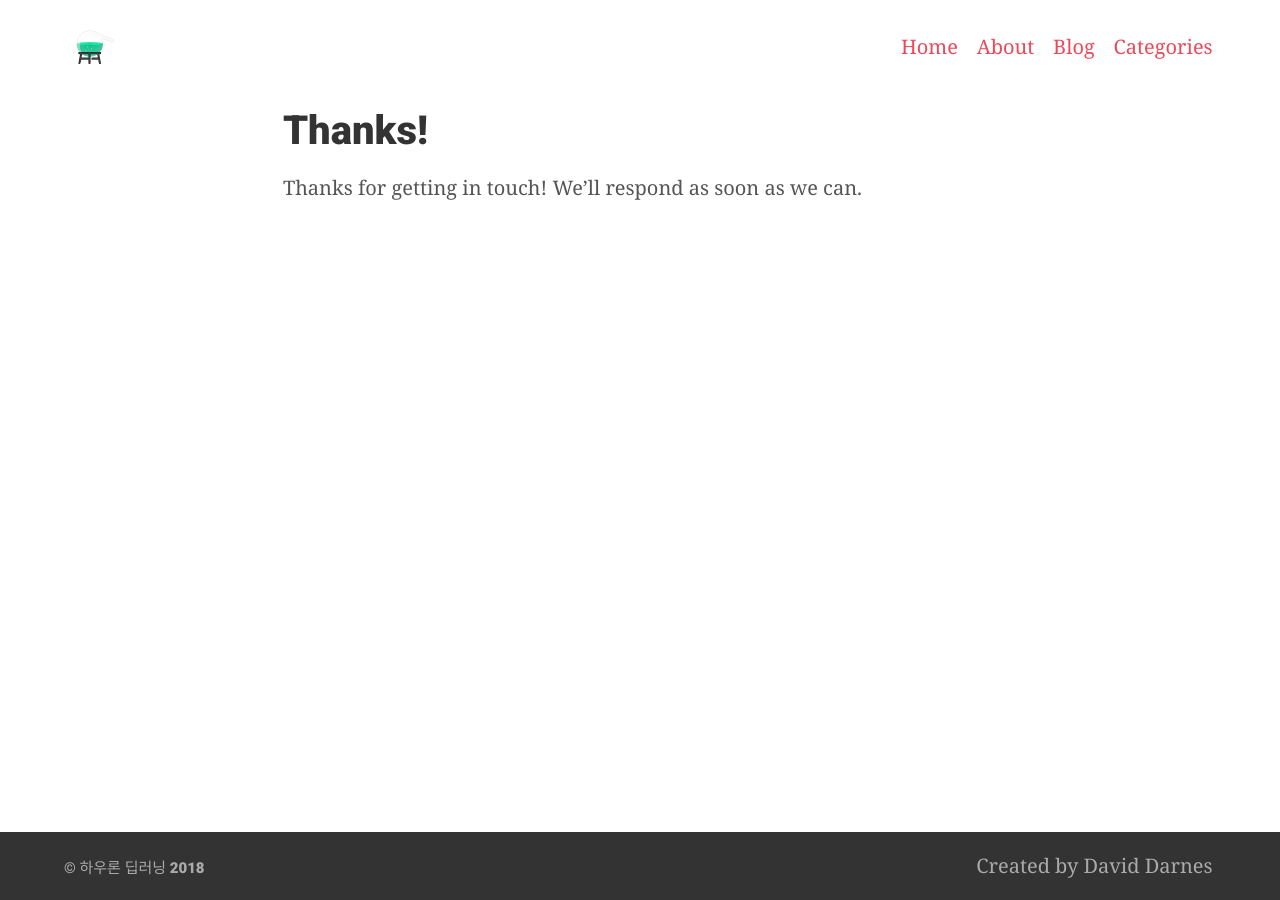
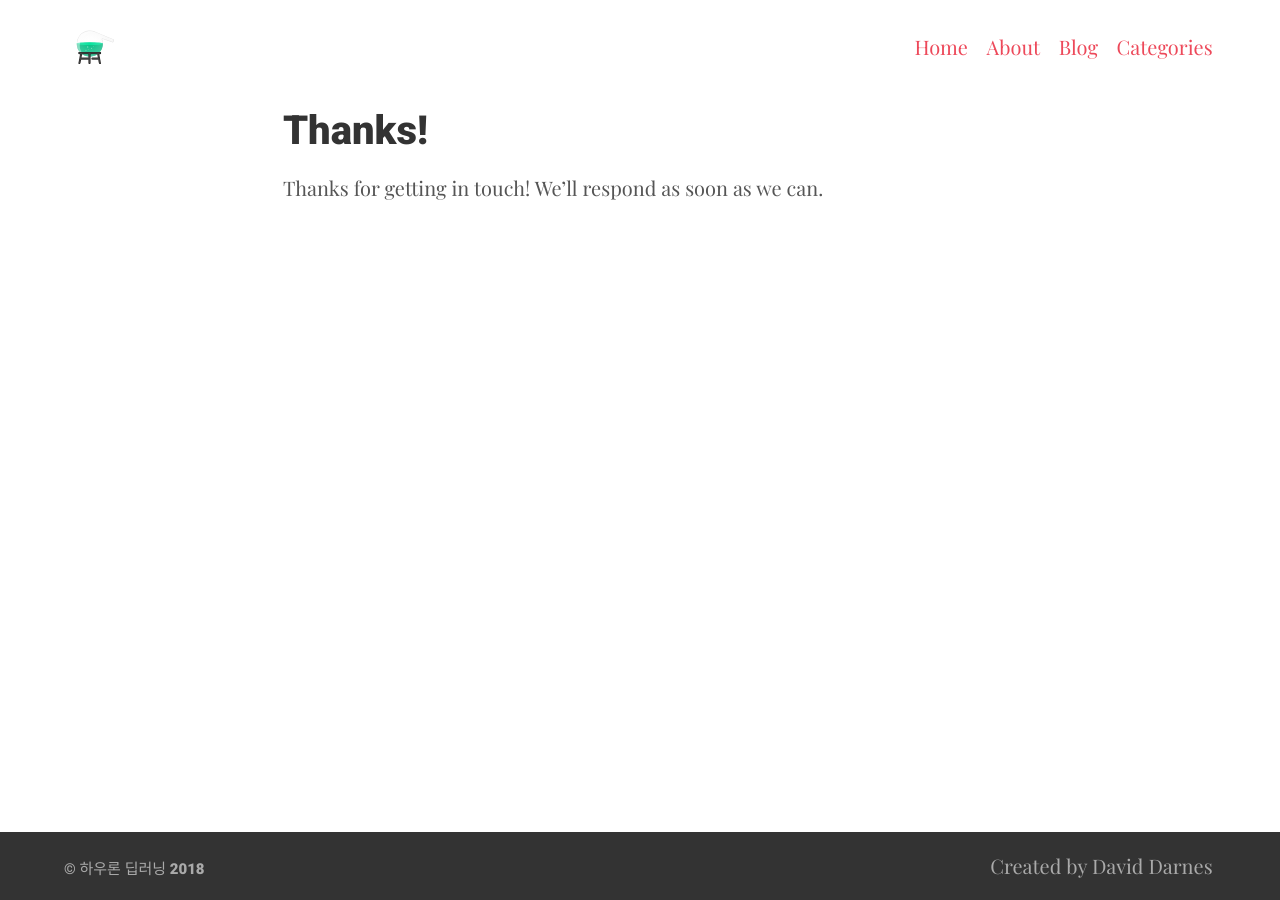
Before and after one commit to Haawron/Haawron.github.io, a Jekyll site: the page built from thanks.md, in a window 1280 px wide. Built offline with Jekyll 4.4.1, drawn with Linux system fonts in a browser that asks for light colours; some web fonts are replaced; our own code applies the rules of GitHub Pages for plain Markdown files.

Commit message:
망할 본문 영어폰트 바꿈

```diff
--- a/_sass/_settings.scss
+++ b/_sass/_settings.scss
@@ -15,7 +15,7 @@
 
 // Typography
 $bodytype: (
-  font-family: '"Georgia", "Jeju Myeongjo", "serif"',
+  font-family: '"Playfair Display", "Jeju Myeongjo", "serif"',
   regular: 400,
   bold: 700,
   italic: italic,
@@ -37,5 +37,6 @@
 
 // Font import, if you're using a non-standard web font
 // @import url('https://fonts.googleapis.com/css?family=Merriweather:400,700');
+@import url('https://fonts.googleapis.com/css?family=Playfair+Display');
 @import url('https://fonts.googleapis.com/earlyaccess/jejumyeongjo.css');
 @import url("https://fonts.googleapis.com/css?family=Roboto:900");
```
